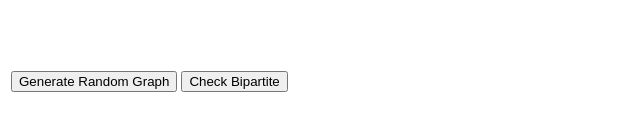
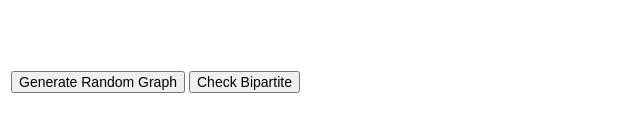
Before and after one commit to tomogwen/checkBipartite, a plain HTML site: page index.html in a window 1280 px wide. Shown: the part 646-778 px from the top of the page, 0-640 px from the left. Drawn offline with Linux system fonts and the light colour scheme.

Commit message:
increased font size

```diff
--- a/index.html
+++ b/index.html
@@ -8,9 +8,9 @@
 
 <script src="cy.js"></script>
 <table><tr>
-    <td><button type="button" onclick="genGraph()">Generate Random Graph</button></td>
-    <td><button type="button" onclick="checkBipartite()">Check Bipartite</button></td>
-    <td><button type="button" onclick="moveToColours()" style="display:none" id="dispBut">Show Parts</button></td>
+    <td><button type="button" onclick="genGraph()" style="font-size:14px">Generate Random Graph</button></td>
+    <td><button type="button" onclick="checkBipartite()" style="font-size:14px">Check Bipartite</button></td>
+    <td><button type="button" onclick="moveToColours()" style="display:none; font-size:14px" id="dispBut">Show Parts</button></td>
 </tr></table>
 <!--<button type="button" onclick="runCose()">Run COSE</button>-->
 <!--<button type="button" onclick="randomEdges(10)">Add Random Edges</button>-->
```
